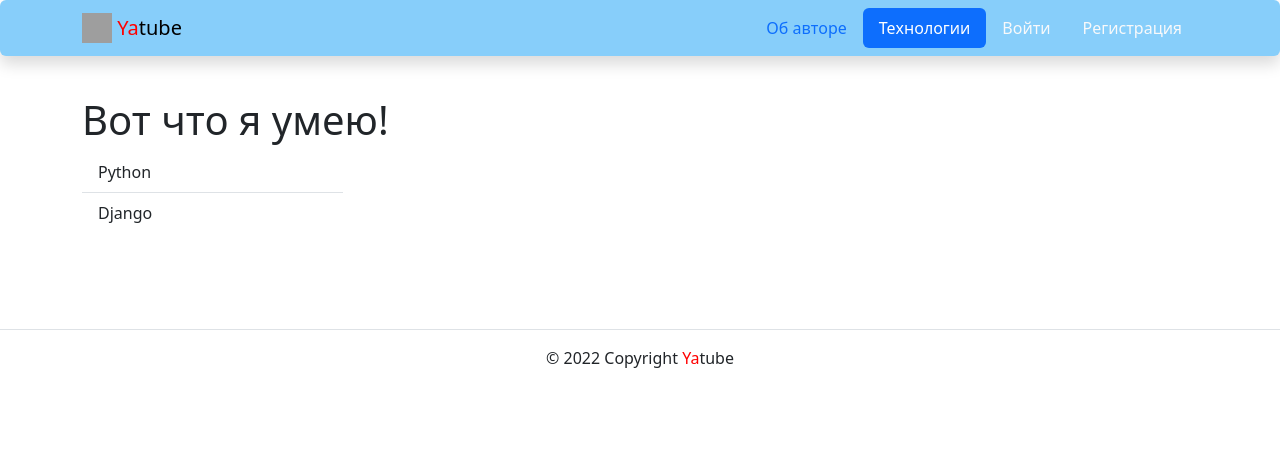
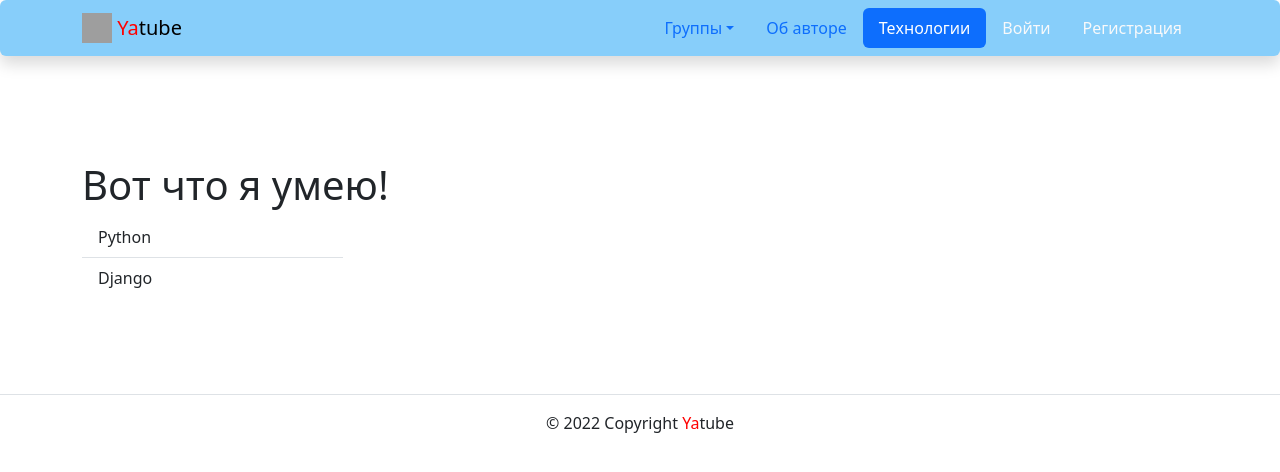
Before and after one commit to uyngruynd/hw05_final, a Django app: page /about/tech/ in a window 1280 px wide. Shown: the top 472 px of the page. Run offline with Django 3.2, Linux system fonts and the light colour scheme; some libraries are stand-ins or nearby versions; grey boxes are pictures that could not be loaded.

Commit message:
dropdown added

```diff
--- a/yatube/templates/base.html
+++ b/yatube/templates/base.html
@@ -14,16 +14,22 @@
         href="{% static 'img/fav/favicon-16x16.png' %}">
   <meta name="msapplication-TileColor" content="#000">
   <meta name="theme-color" content="#ffffff">
+  <script src="{% static 'js/bootstrap.min.js' %}"></script>
   <title>
     {% block title %} Последние обновления на сайте {% endblock %}
   </title>
+  <style>
+      main {
+          padding-top: 65px;
+      }
+  </style>
 </head>
 <body>
 <header>
   {% include 'includes/header.html' %}
 </header>
 <main>
-  <div class="container py-5">
+  <div class="container padding-top py-5">
     {% block content %}
       Контент не подвезли :(
     {% endblock %}
--- a/yatube/templates/includes/header.html
+++ b/yatube/templates/includes/header.html
@@ -1,6 +1,6 @@
 {% load static %}
 <header>
-  <nav class="navbar fixed-top navbar-light shadow rounded"
+  <nav class="navbar navbar-static-top fixed-top navbar-light shadow rounded"
        style="background-color: lightskyblue">
     <div class="container">
       <a class="navbar-brand" href="{% url 'posts:main' %}">
@@ -10,6 +10,15 @@
       </a>
       <ul class="nav nav-pills">
         {% with request.resolver_match.view_name as view_name %}
+          <li class="nav-item dropdown">
+            <a class="nav-link dropdown-toggle" data-bs-toggle="dropdown"
+               href="#" role="button" aria-expanded="false">Группы</a>
+            <ul class="dropdown-menu">
+              <li><a class="dropdown-item" href="#">Гитары</a></li>
+              <li><a class="dropdown-item" href="#">Бас-гитары</a></li>
+              <li><a class="dropdown-item" href="#">--Без группы--</a></li>
+              </li>
+            </ul>
           <li class="nav-item">
             <a class="nav-link {% if view_name == 'about:author' %}active{% endif %}"
                href="{% url 'about:author' %}">Об авторе
```
